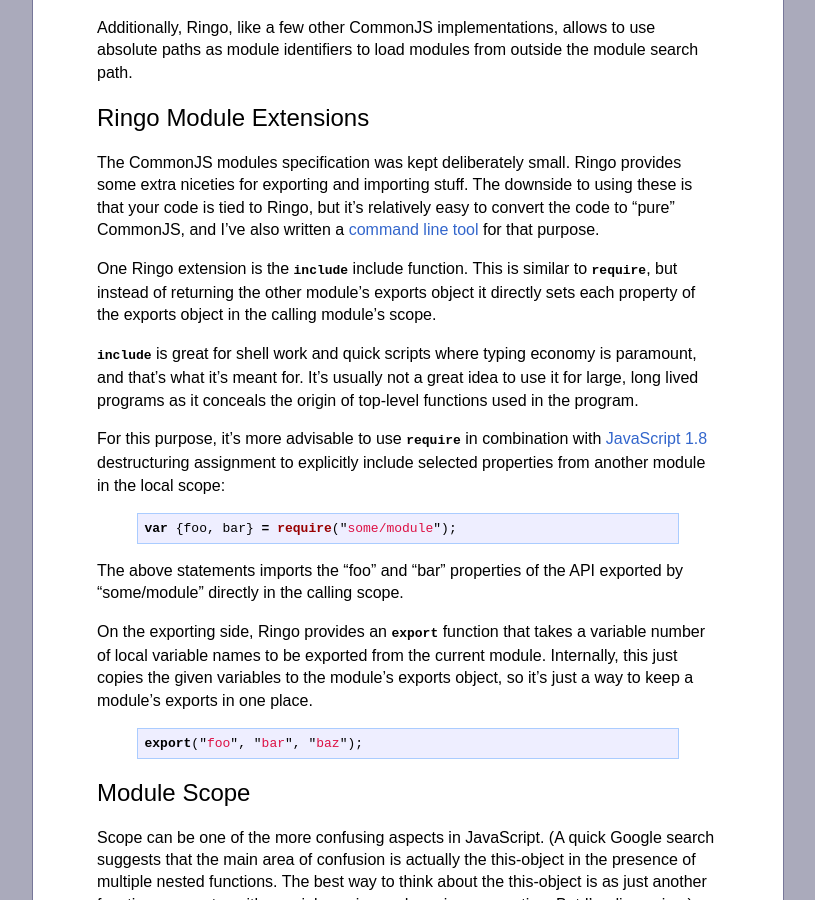
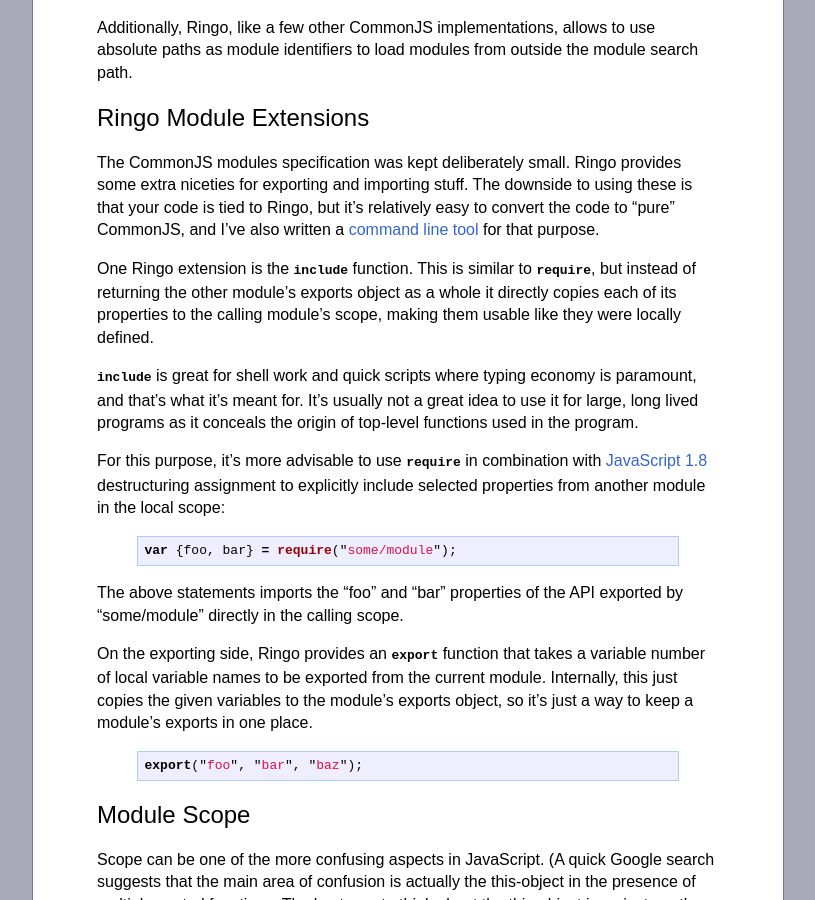
Before and after one commit to hns/hns.github.com, a Jekyll site: the page built from _posts/2010-07-30-modules.md, in a window 1280 px wide and 900 px high, scrolled down 1594 px. Shown: the whole window, without its empty margins (232-1047 px from the left). Built offline with Jekyll 4.4.1, drawn with Linux system fonts in a browser that asks for light colours; comment, search, counter and statistics services are not loaded.

Commit message:
Rewrite another paragraph

```diff
--- a/_posts/2010-07-30-modules.md
+++ b/_posts/2010-07-30-modules.md
@@ -83,9 +83,10 @@ these is that your code is tied to Ringo, but it's relatively easy to convert
 the code to "pure" CommonJS, and I've also written a [command line tool][commonize]
 for that purpose.
 
-One Ringo extension is the `include` include function. This is similar to
-`require`, but instead of returning the other module's exports object it
-directly sets each property of the exports object in the calling module's scope.
+One Ringo extension is the `include` function. This is similar to `require`, but
+instead of returning the other module's exports object as a whole it directly
+copies each of its properties to the calling module's scope, making them
+usable like they were locally defined.
 
 `include` is great for shell work and quick scripts where typing economy is
 paramount, and that's what it's meant for. It's usually not a great idea to use
```
